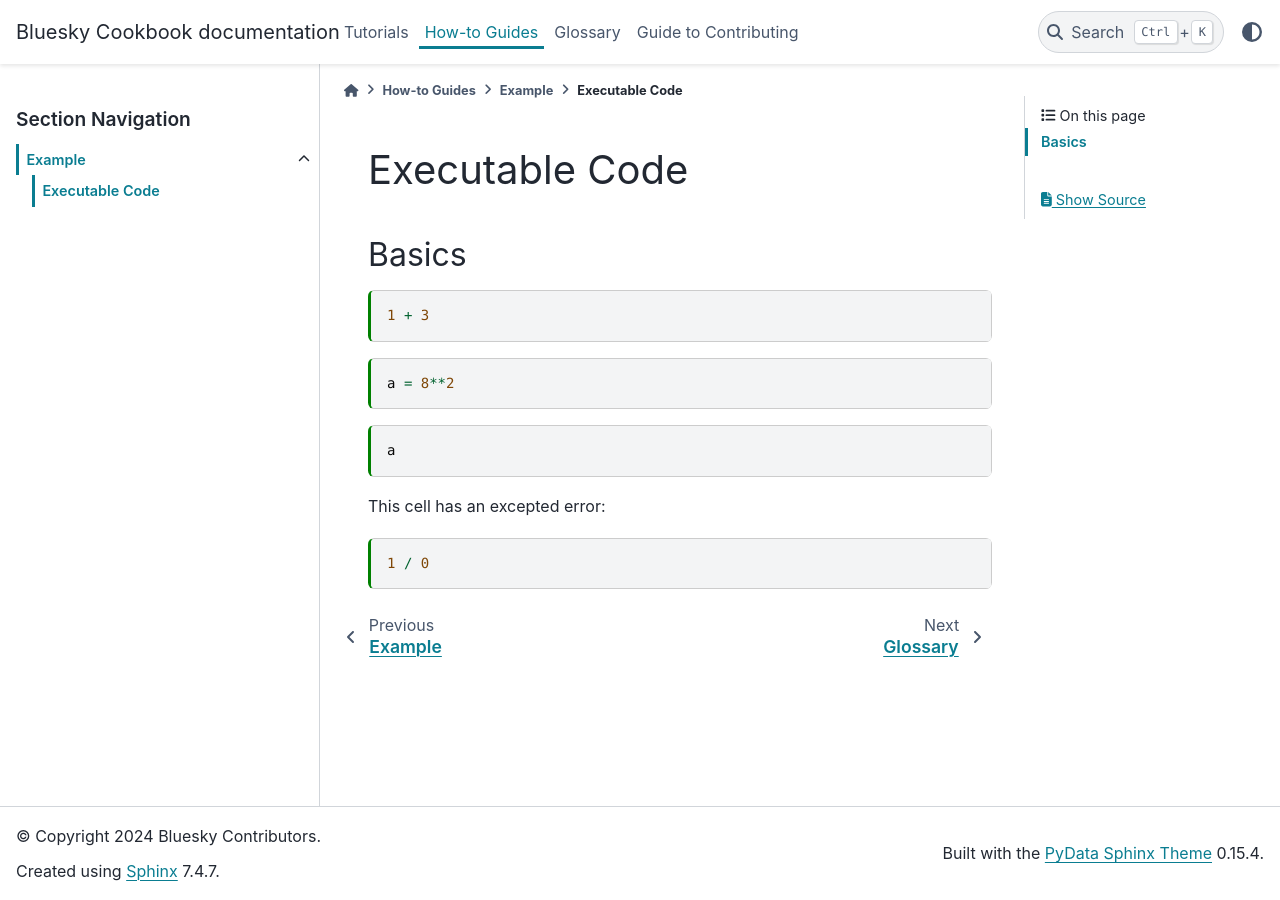
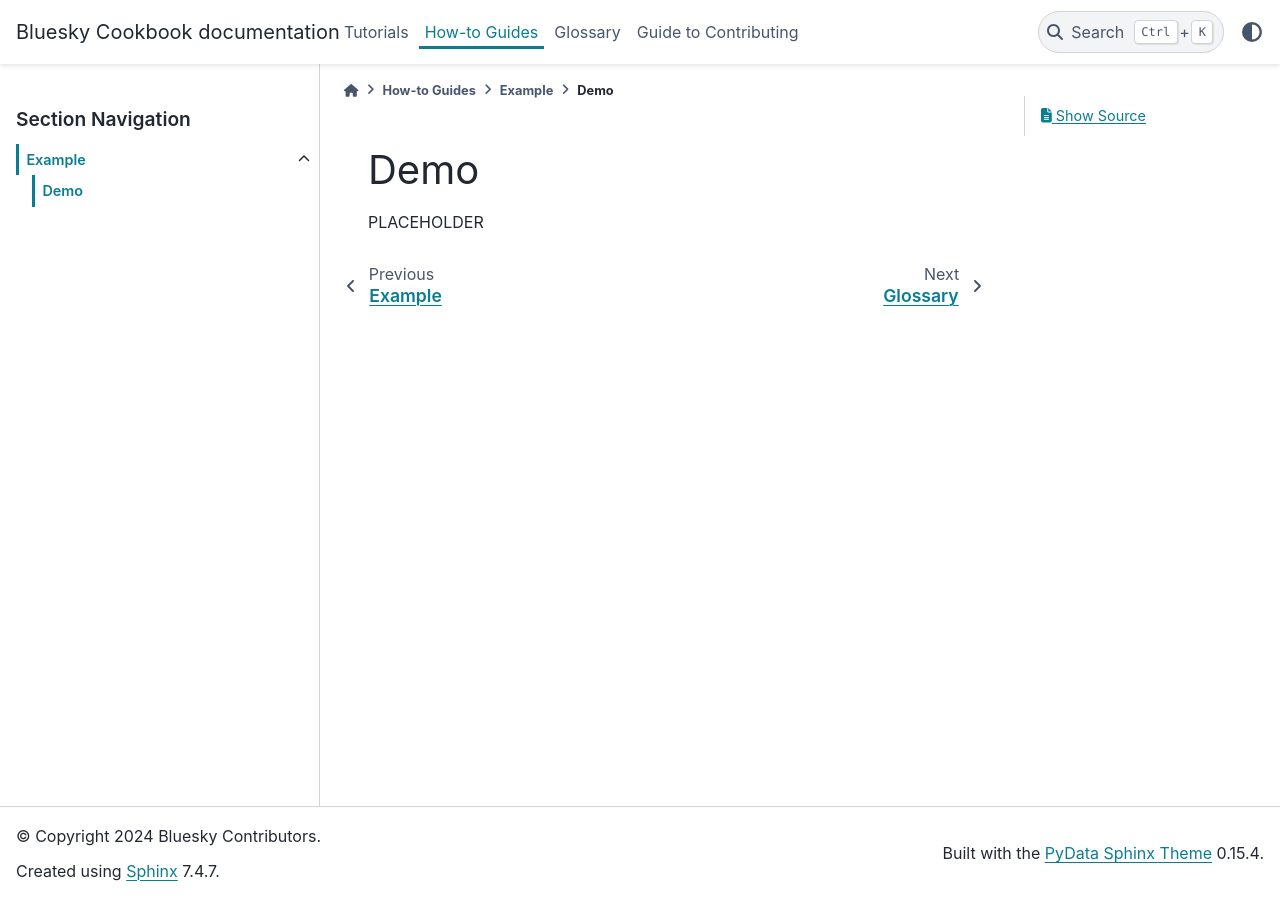
Before and after one commit to bluesky/bluesky-cookbook, a Sphinx documentation site: the page built from docs/how-to/example/demo.md, in a window 1280 px wide. Built offline with Sphinx 7.4.7 and the PyData theme 0.15.4, drawn with Linux system fonts in a browser that asks for light colours.

Commit message:
Tweak TOCs

````diff
--- a/docs/how-to/example.md
+++ b/docs/how-to/example.md
@@ -1,6 +1,6 @@
 # Example
 
 ```{toctree}
-:glob:
-example/*
+:maxdepth: 1
+example/demo
 ```
--- a/docs/how-to/example/demo.md
+++ b/docs/how-to/example/demo.md
@@ -11,26 +11,6 @@
   name: python3
 ---
 
-# Executable Code
+# Demo
 
-## Basics
-
-```{code-cell} ipython3
-1 + 3
-```
-
-```{code-cell} ipython3
-a = 8**2
-```
-
-```{code-cell} ipython3
-a
-```
-
-This cell has an excepted error:
-
-```{code-cell} ipython3
-:tags: [raises-exception]
-
-1 / 0
-```
+PLACEHOLDER
````
Also changed, not shown: docs/how-to.md (+1 -1 lines), docs/tutorials.md (+2 -2 lines), docs/tutorials/flyscanning.md (+2 -2 lines), docs/tutorials/getting-started.md (+3 -1 lines).
